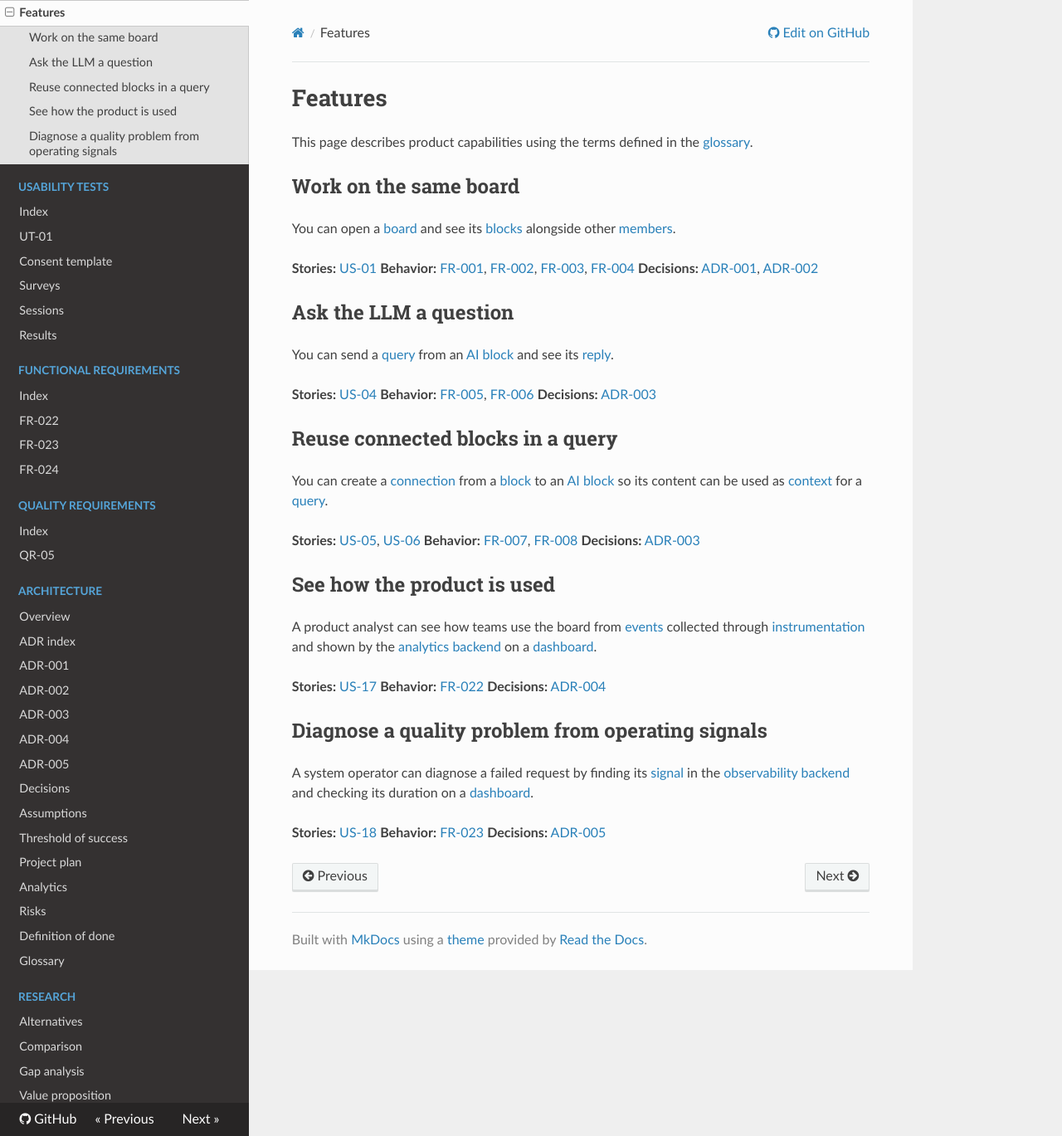
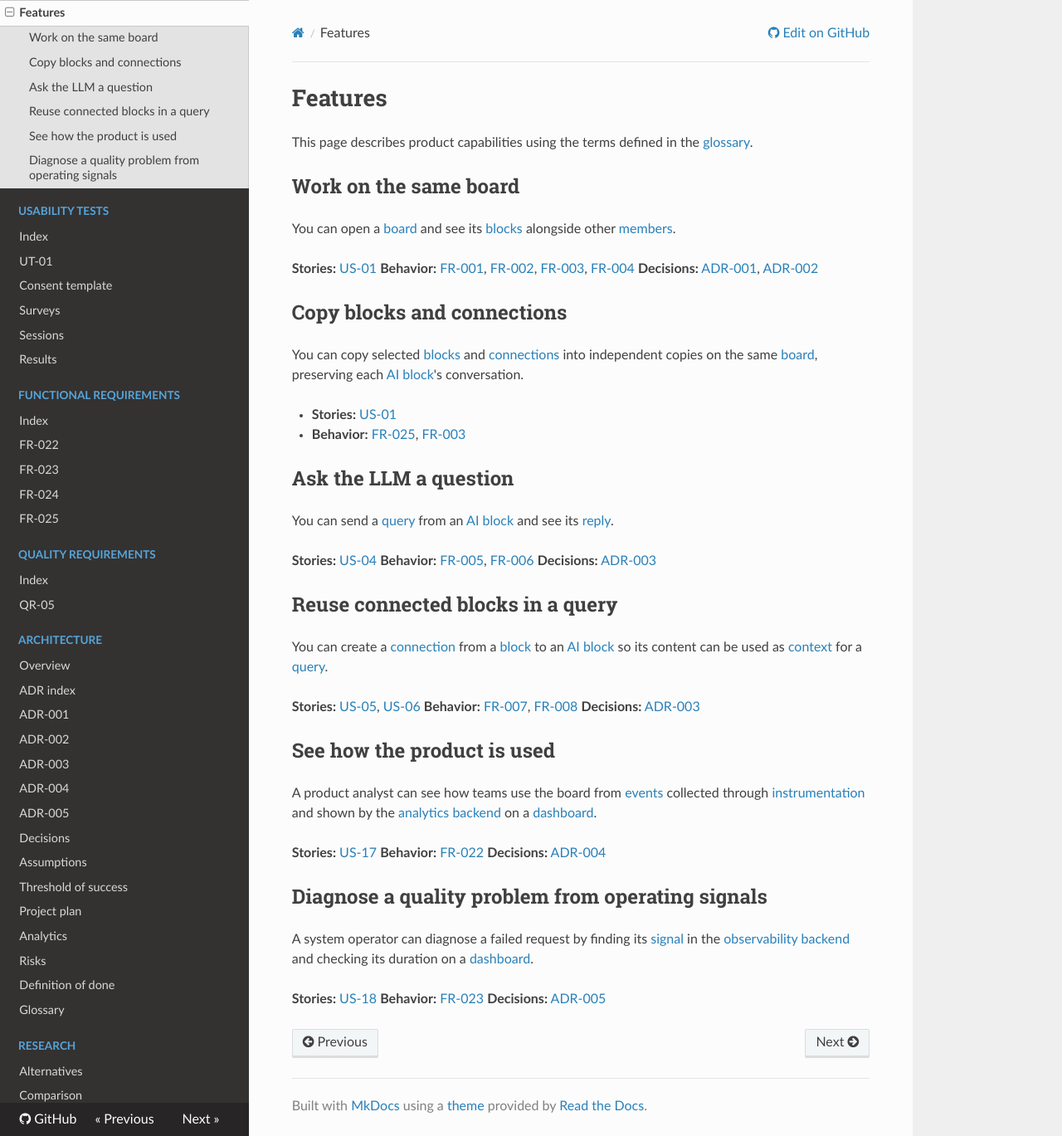
Before and after one commit to WellMadeTeam/workspace-ai-03, an MkDocs documentation site: the page built from docs/features.md, in a window 1280 px wide and 1369 px high. Shown: the whole window at 83% size. Built offline with MkDocs 1.6.1, drawn with Linux system fonts in a browser that asks for light colours; nearby versions of some CDN libraries.

Commit message:
docs: describe block and connection copying

```diff
--- a/docs/features.md
+++ b/docs/features.md
@@ -9,6 +9,13 @@ You can open a [board](glossary.md#board) and see its [blocks](glossary.md#block
 **Stories:** [US-01](https://github.com/WellMadeTeam/workspace-ai-03/issues/37)
 **Behavior:** [FR-001](functional-requirements/fr/FR-001.md), [FR-002](functional-requirements/fr/FR-002.md), [FR-003](functional-requirements/fr/FR-003.md), [FR-004](functional-requirements/fr/FR-004.md)
 **Decisions:** [ADR-001](architecture/adr/ADR-001.md), [ADR-002](architecture/adr/ADR-002.md)
+
+## Copy blocks and connections
+
+You can copy selected [blocks](glossary.md#block) and [connections](glossary.md#connection) into independent copies on the same [board](glossary.md#board), preserving each [AI block](glossary.md#ai-block)'s conversation.
+
+- **Stories:** [US-01](https://github.com/WellMadeTeam/workspace-ai-03/issues/37)
+- **Behavior:** [FR-025](functional-requirements/fr/FR-025.md), [FR-003](functional-requirements/fr/FR-003.md)
 
 ## Ask the LLM a question
 
--- a/docs/functional-requirements/README.md
+++ b/docs/functional-requirements/README.md
@@ -28,3 +28,4 @@ This is the index of the functional requirements, in `FR-nnn` order. Each requir
 | [FR-022](fr/FR-022.md) | Record The Core Task For Product Analytics      | `backend`                        | Active |
 | [FR-023](fr/FR-023.md) | Record Backend Request Signals                  | `backend`                        | Active |
 | [FR-024](fr/FR-024.md) | Render Markdown In Blocks                       | `frontend`, `backend`            | Active |
+| [FR-025](fr/FR-025.md) | Copy Selected Blocks And Connections            | `frontend`, `backend`            | Active |
--- a/mkdocs.yml
+++ b/mkdocs.yml
@@ -27,6 +27,7 @@ nav:
       - FR-022: functional-requirements/fr/FR-022.md
       - FR-023: functional-requirements/fr/FR-023.md
       - FR-024: functional-requirements/fr/FR-024.md
+      - FR-025: functional-requirements/fr/FR-025.md
   - Quality requirements:
       - Index: quality-requirements/README.md
       - QR-05: quality-requirements/qr/QR-05.md
```
Also changed, not shown: CHANGELOG.md (+2 -0 lines), docs/functional-requirements/fr/FR-025.md (added, +39 -0 lines).
